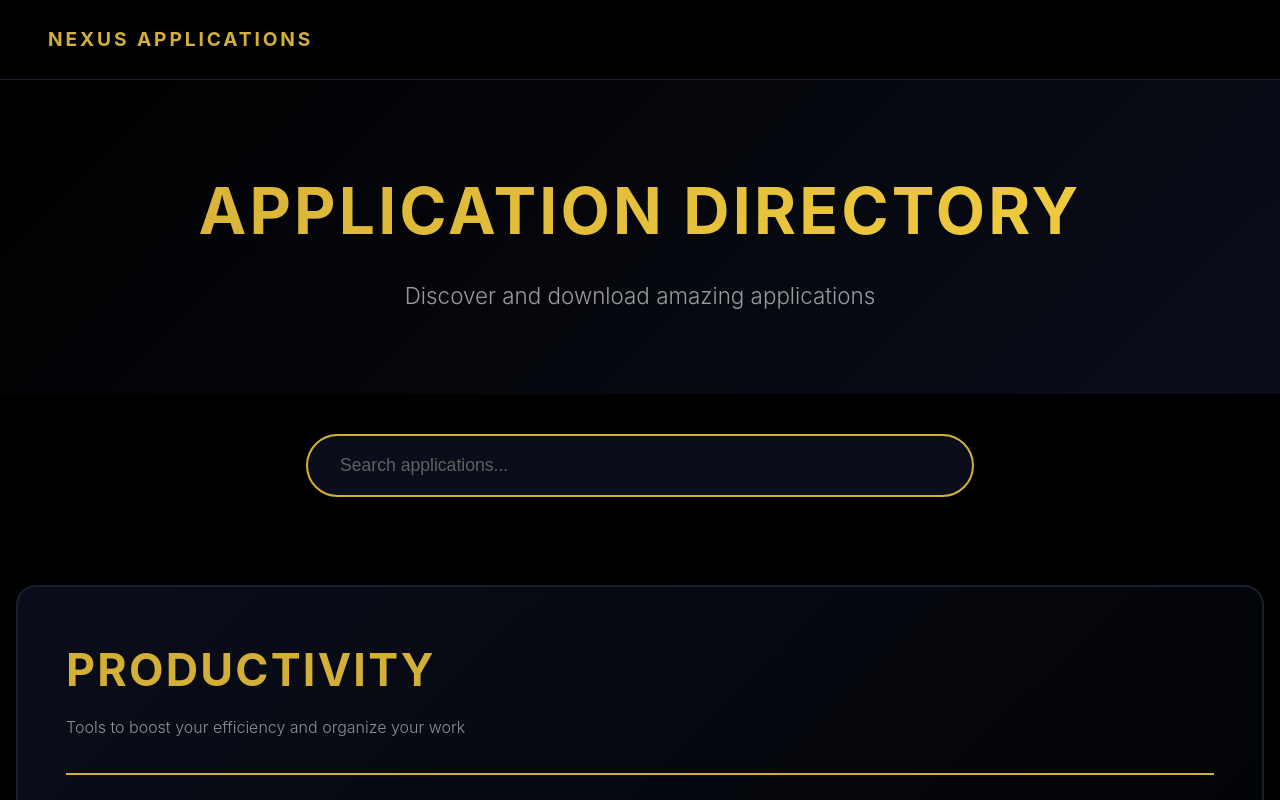
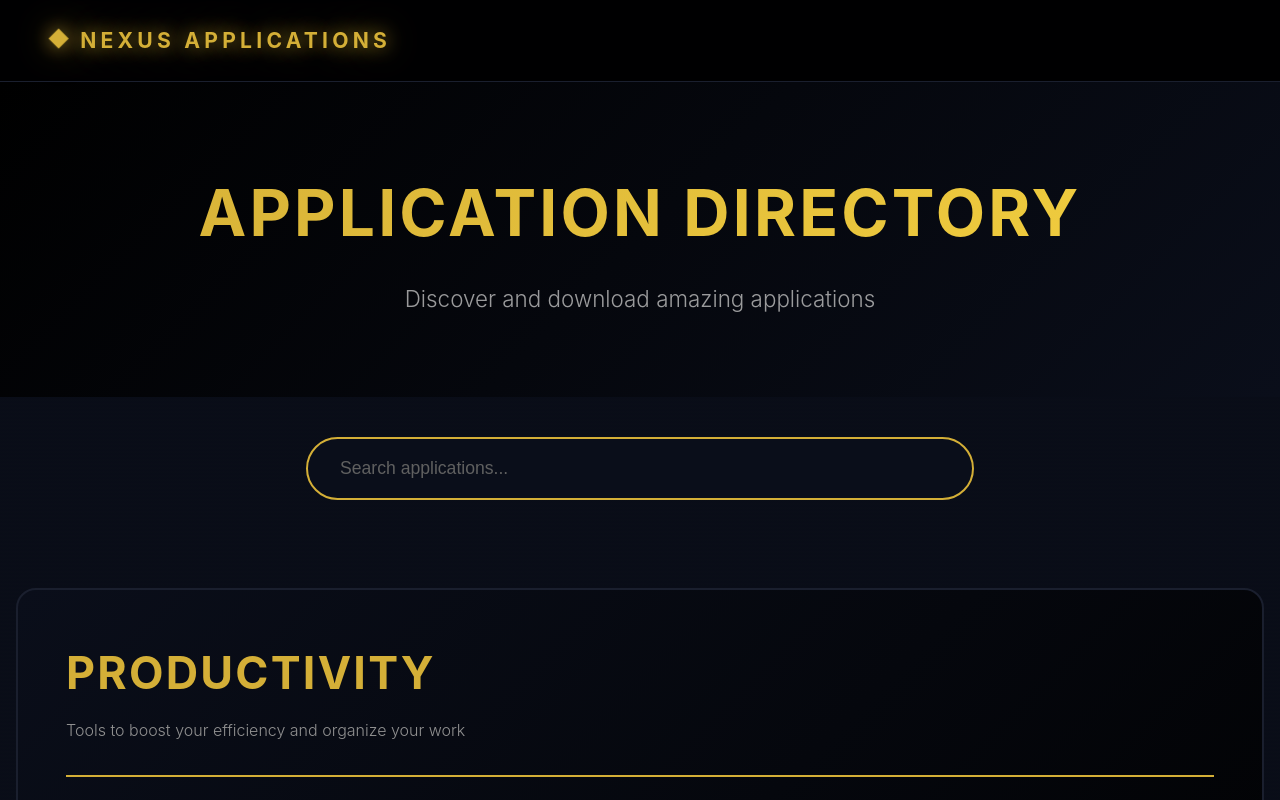
Before and after one commit to fasih-1/personal-project, a plain HTML site: page index.html in a window 1280 px wide. Shown: the top 800 px of the page. Drawn offline with Linux system fonts and the light colour scheme.

Commit message:
Added a new logo and customized the Nexus Applications Logo itself

```diff
--- a/index.html
+++ b/index.html
@@ -4,6 +4,7 @@
     <meta charset="UTF-8">
     <meta name="viewport" content="width=device-width, initial-scale=1.0">
     <title>Nexus Applications - Discover Great Applications</title>
+    <link rel="icon" type="image/png" href="logo.png">
     <style>
         * {
             margin: 0;
@@ -16,11 +17,15 @@
             line-height: 1.6;
             color: #a0a0a0;
             background: #000000;
+            background-image:
+                linear-gradient(rgba(10, 14, 26, 0.9), rgba(10, 14, 26, 0.9)),
+                repeating-linear-gradient(0deg, transparent, transparent 2px, rgba(212, 175, 55, 0.03) 2px, rgba(212, 175, 55, 0.03) 4px);
             margin: 0;
         }
 
         .top-nav {
-            background: #000000;
+            background: rgba(0, 0, 0, 0.95);
+            backdrop-filter: blur(10px);
             padding: 1.5rem 3rem;
             border-bottom: 1px solid #1a1f2e;
             position: sticky;
@@ -29,11 +34,46 @@
         }
 
         .logo {
-            font-size: 1.2rem;
+            font-size: 1.3rem;
             font-weight: 700;
             color: #d4af37;
             text-transform: uppercase;
-            letter-spacing: 0.15em;
+            letter-spacing: 0.2em;
+            position: relative;
+            display: inline-block;
+            cursor: pointer;
+            animation: logoGlow 3s ease-in-out infinite;
+        }
+
+        @keyframes logoGlow {
+            0%, 100% {
+                text-shadow: 0 0 10px rgba(212, 175, 55, 0.5),
+                             0 0 20px rgba(212, 175, 55, 0.3),
+                             0 0 30px rgba(212, 175, 55, 0.1);
+                transform: scale(1);
+            }
+            50% {
+                text-shadow: 0 0 20px rgba(212, 175, 55, 0.8),
+                             0 0 40px rgba(212, 175, 55, 0.5),
+                             0 0 60px rgba(212, 175, 55, 0.3);
+                transform: scale(1.02);
+            }
+        }
+
+        .logo::before {
+            content: '◆';
+            margin-right: 0.5rem;
+            display: inline-block;
+            animation: logoSpin 4s linear infinite;
+        }
+
+        @keyframes logoSpin {
+            0% { transform: rotate(0deg); }
+            100% { transform: rotate(360deg); }
+        }
+
+        .logo:hover {
+            animation: logoGlow 1s ease-in-out infinite;
         }
 
         header {
@@ -336,7 +376,9 @@
 </head>
 <body>
     <nav class="top-nav">
-        <div class="logo">NEXUS APPLICATIONS</div>
+        <a href="index.html" style="text-decoration: none;">
+            <div class="logo">NEXUS APPLICATIONS</div>
+        </a>
     </nav>
 
     <header>
```
Also changed, not shown: logo.png (added), screenshots/notion-1.png (added), 1 other file.
